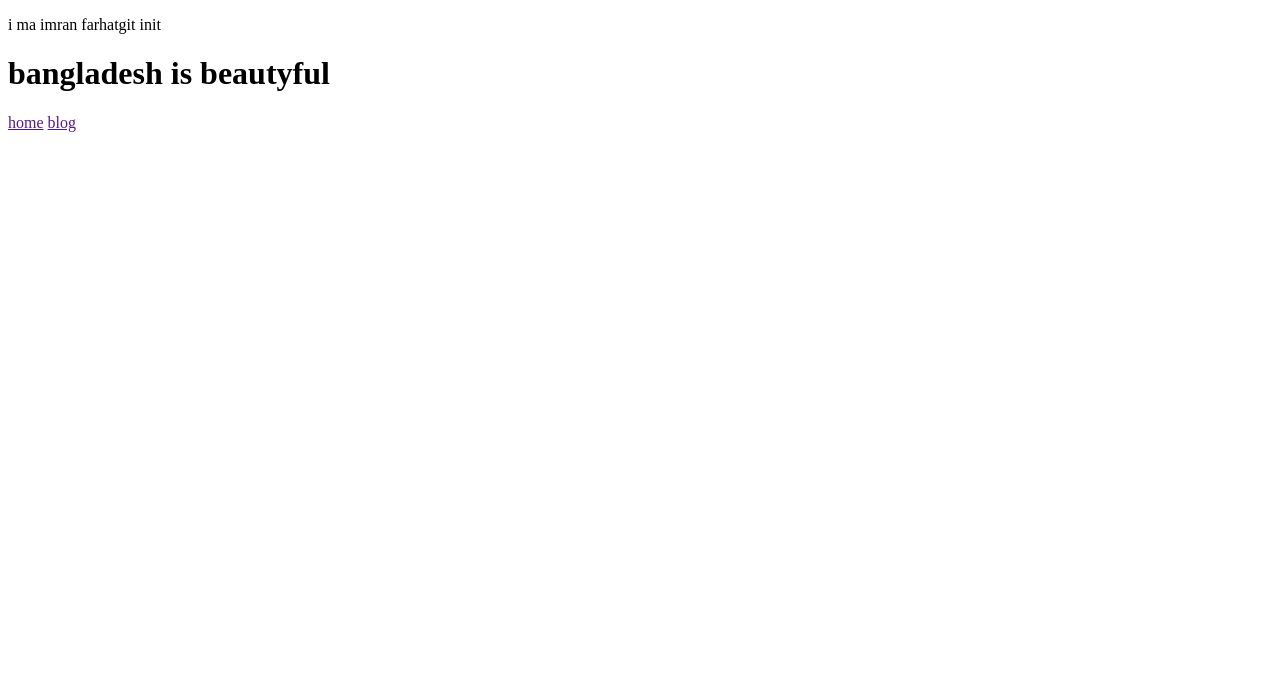
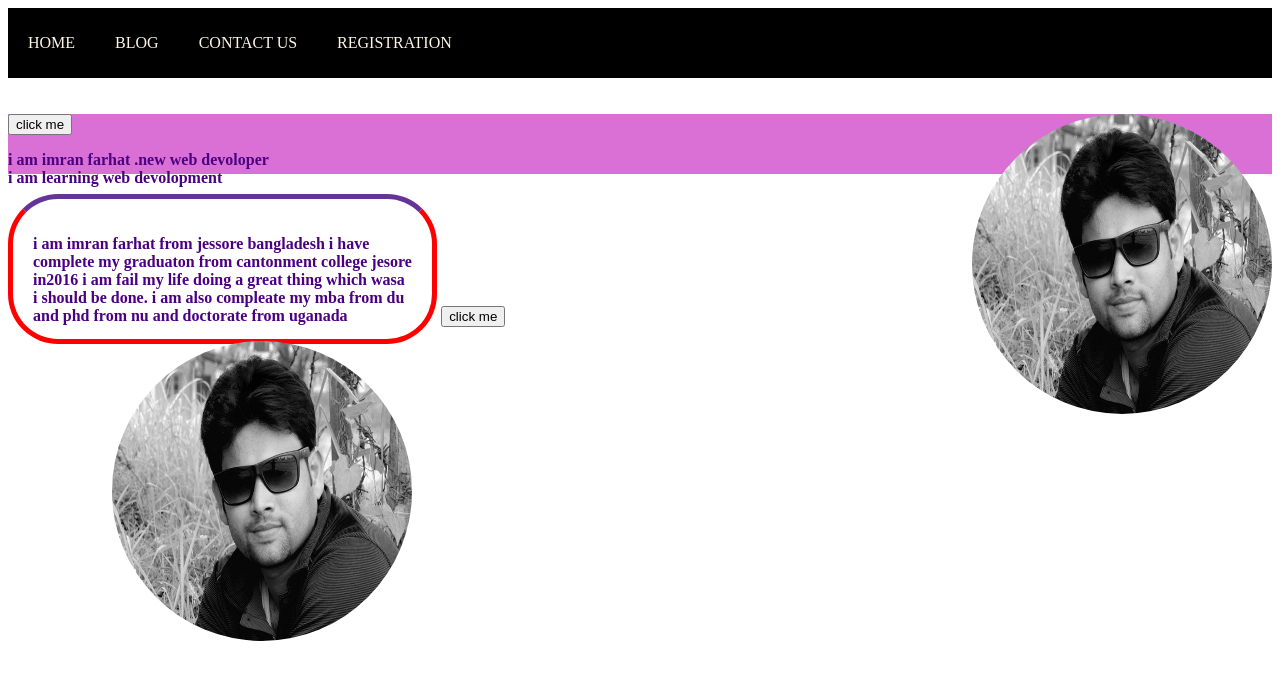
Before and after one commit to munna21/my-2nd-repo, a plain HTML site: page index2.html in a window 1280 px wide. Drawn offline with Linux system fonts and the light colour scheme.

Commit message:
my button

```diff
--- /dev/null
+++ b/index.css
@@ -0,0 +1,24 @@
+.pic{width:300px;height:300px;border-radius: 300px; text-align: center;float:right;display:block;
+margin-left: auto;margin-right: auto;opacity: 1;filter: grayscale(100%);}
+
+
+
+.menu{background: black;height: 70px;align-items: center;display: flex;text-align: right;}
+
+
+.menu a{ text-decoration: none;color:oldlace;padding:10px;margin:20px 10px;align-items:center;text-transform: uppercase;
+text-align: right;}
+.menu a:hover{background: red;color:blue}
+
+
+
+.button{background: orchid;height:60px;text;align-items: center;}
+
+
+.para{width:30%;height:100px;border:5px solid red;border-radius:50px;padding:20px;margin:20px;float:center;display: inline-block;
+
+margin-left: auto;margin-right: auto;border-top:5px solid rebeccapurple;}
+.para:hover{background: greenyellow;color:purple}
+
+
+ p{font-size: 16px;font-weight: bolder;color:indigo}
--- a/index2.html
+++ b/index2.html
@@ -4,14 +4,30 @@
     <meta charset="UTF-8">
     <meta name="viewport" content="width=device-width, initial-scale=1.0">
     <title>Document</title>
+    <link rel="stylesheet" href="index.css">
 </head>
 <body>
-  <p>i ma imran farhatgit init</p>
-  <h1> bangladesh is beautyful</h1>
-  <div>
+
+  <div class="menu">
       <a href="">home</a>
-      <a href="">blog</a>
+      <a href="www.twiter.com"target="blank">blog</a>
+      <a href="">contact us </a>
+      <a href="">registration</a>
+
+  </div></br></br>
+  <img class="pic" src="imran.jpg" alt="">
+
+  <div class="button">
+      <button>click me </button>
+      <p> i am imran farhat .new web devoloper </br> i am learning web devolopment </p>
   </div>
+  <div class="para">
+<p>i am imran farhat from jessore bangladesh i have complete my graduaton from cantonment college jesore in2016 i am fail my life doing a great thing which wasa i should be done. i am also compleate my mba from du and phd from  nu and doctorate from uganada </p>
+<img class="pic" src="imran.jpg" alt="">
+
+
+  </div>
+  <button>click me </button>
 
 </body>
 </html>
```
Also changed, not shown: imran.jpg (added).
